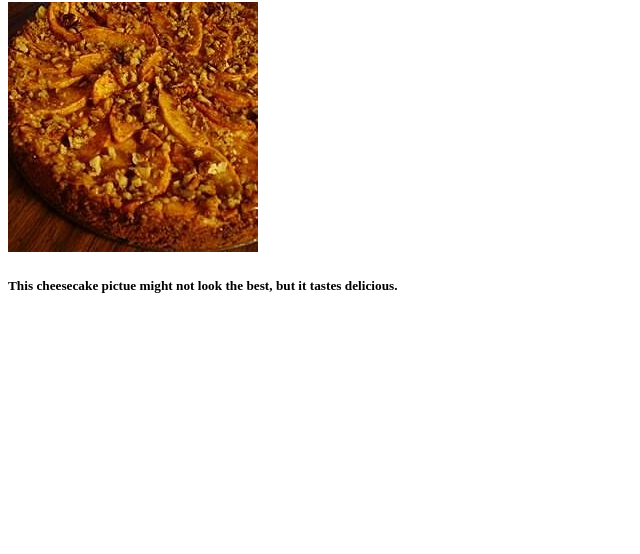
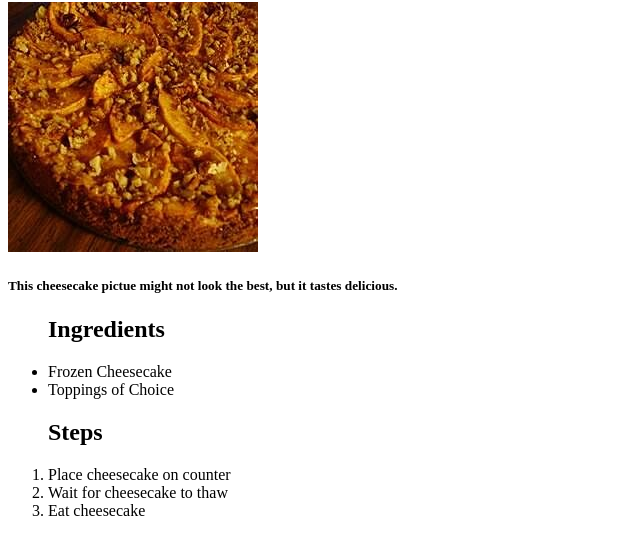
Before and after one commit to mbaciuska/odin-recipes, a plain HTML site: page recipes/cheesecake.html in a window 1280 px wide. Shown: the part 78-632 px from the top of the page, without its empty margins (0-640 px from the left). Drawn offline with Linux system fonts and the light colour scheme.

Commit message:
Added ingredients list and steps

```diff
--- a/recipes/cheesecake.html
+++ b/recipes/cheesecake.html
@@ -14,6 +14,23 @@
 
     <h5> This cheesecake pictue might not look the best, but it tastes delicious. </h5>
 
+    <ul>
+
+        <h2> Ingredients </h2>
+
+            <li> Frozen Cheesecake </li>
+            <li> Toppings of Choice </li>
+
+    </ul>
+
+    <ol>
+        <h2> Steps </h2>
+
+            <li> Place cheesecake on counter </li>
+            <li> Wait for cheesecake to thaw </li>
+            <li> Eat cheesecake </li>
+
+    </ol>
 
 
 
```
